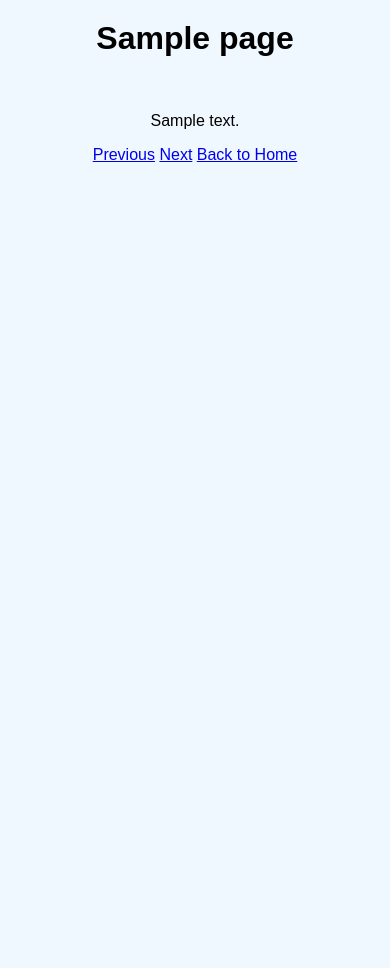
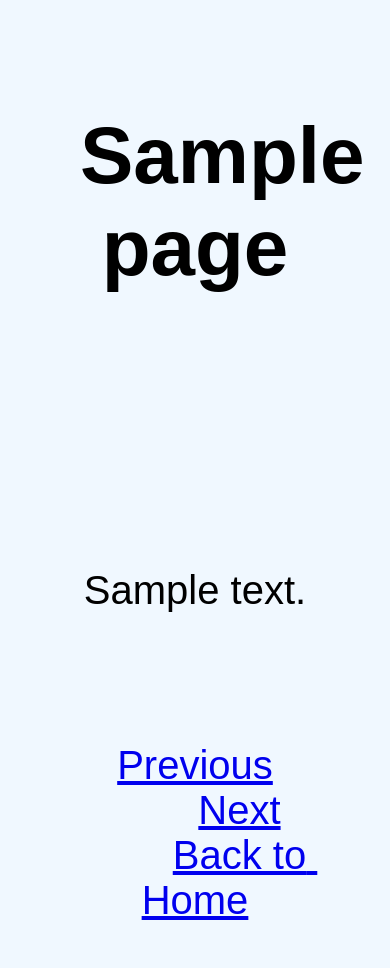
Before and after one commit to dylanosaur/content-mill, a Flask app: template templates/page.html in a window 390 px wide. Before the commit the page ends 162 px from the top, so only its background shows below. Run offline with Flask 3, Linux system fonts and the light colour scheme; the template is opened without the code that fills it: most values are stand-ins (such as "Sample title", 1, 10 or a date in 2020).

Commit message:
info pages and some better css

```diff
--- a/app.py
+++ b/app.py
@@ -189,5 +189,4 @@ def sitemap():
 # about us page
 # terms
 if __name__ == '__main__':
-    app.run(debug=True, host='0.0.0.0', port=7000)
-    # app.run()
+    app.run(debug=True, host='0.0.0.0', port=6000)
--- a/static/page.css
+++ b/static/page.css
@@ -89,9 +89,16 @@ button:hover {
     line-height: 1.6;
 }
 
-/* #content {
+#content {
     padding-left: 80px;
     padding-right: 80px;
     white-space: pre-wrap;
-    font-size: 3rem;
-} */
+    font-size: 18px;
+}
+
+/* Increase font size even more for screens smaller than 768px */
+@media (max-width: 1080px) {
+    #content {
+        font-size: 2.5rem; /* Increase as needed */
+    }
+}
```
Also changed, not shown: static/index.css (+13 -0 lines), 1 other file.
